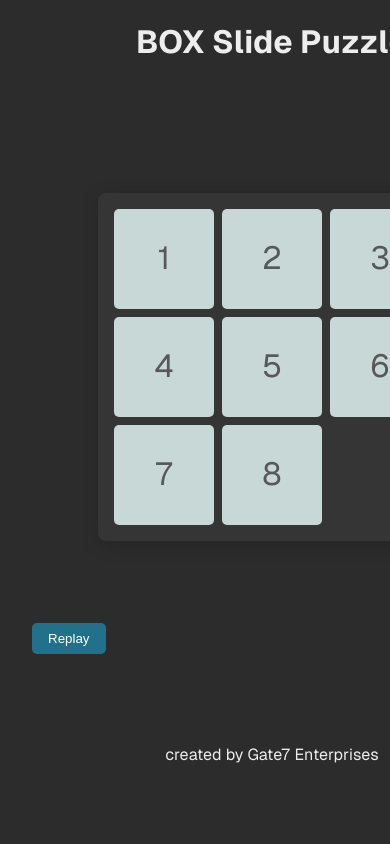
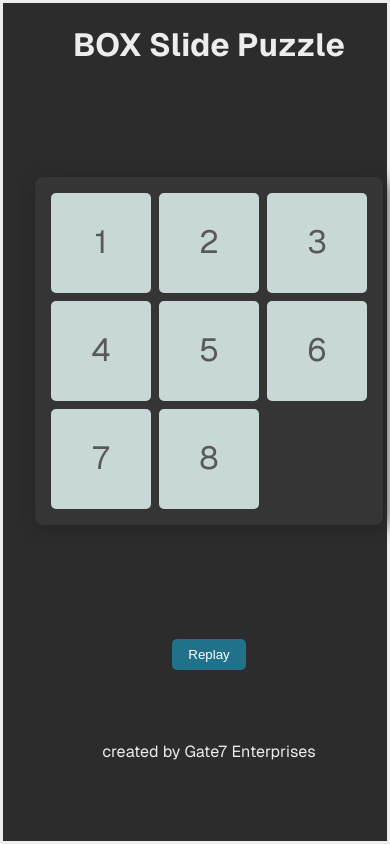
Before and after one commit to gothmate/boxslidepuzzle, a Next.js app: page / in a window 390 px wide. Built offline with nearby package versions, Linux system fonts and the light colour scheme.

Commit message:
fix(UI): - alinhando modo mobile

```diff
--- a/src/app/page.module.sass
+++ b/src/app/page.module.sass
@@ -1,12 +1,13 @@
 @use 'variables'
 
 .page
+  border: solid
   display: grid
   grid-template-rows: 20px 1fr 20px
   align-items: center
   justify-items: center
   min-height: 100svh
-  padding: 80px
+  // padding: 80px
   gap: 64px
   font-family: var(--font-geist-sans)
 
--- a/src/app/page.tsx
+++ b/src/app/page.tsx
@@ -7,7 +7,7 @@ export default function Home() {
   return (
     <div className={styles.page}>
       <Header />
-      <main>
+      <main className={styles.main}>
         <GameBox />
       </main>
       <Footer />
--- a/src/components/GameBox/page.module.sass
+++ b/src/components/GameBox/page.module.sass
@@ -1,7 +1,6 @@
 @use '../../app/variables'
 
 .container
-    min-width: 30rem
     min-height: 30rem
     display: flex
     flex-direction: column
```
